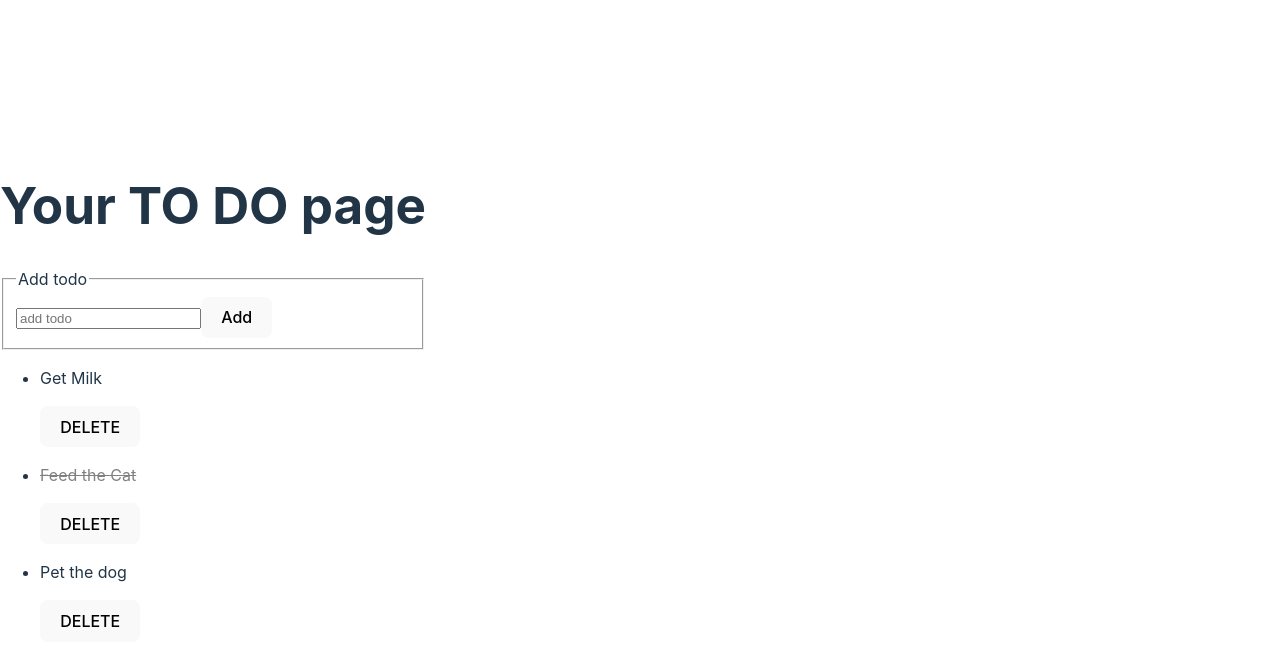
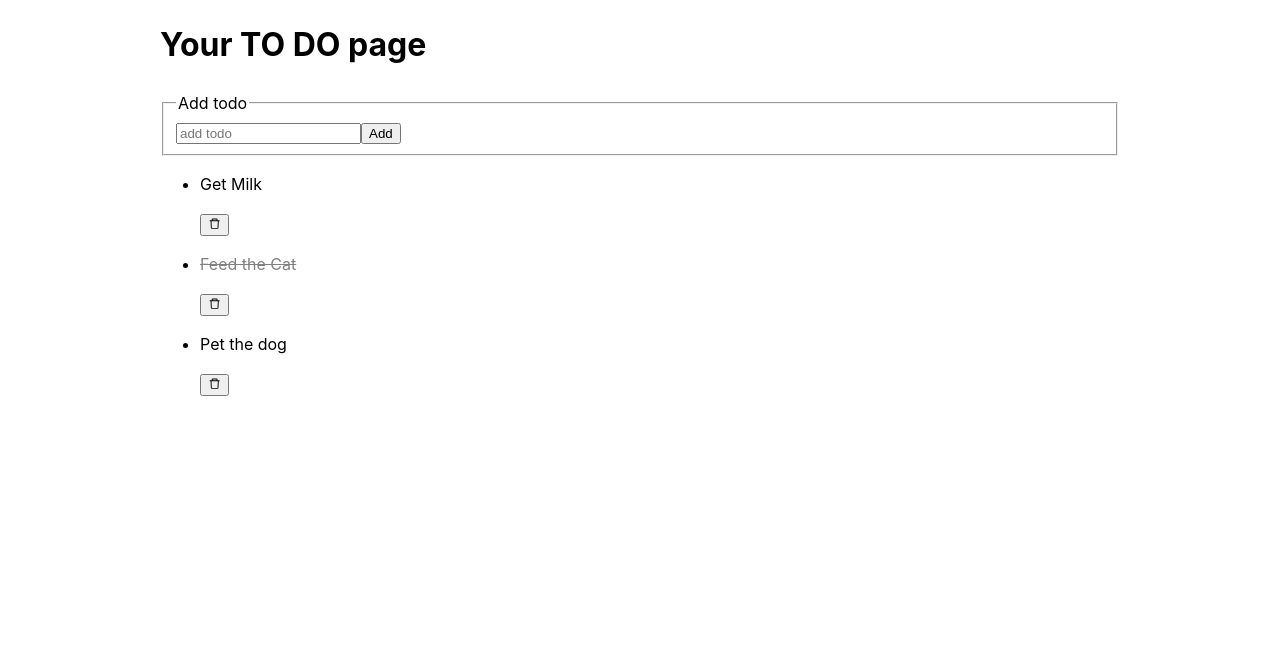
Before and after one commit to EgleUrbone/Todos-app, a React app: page / in a window 1280 px wide. Shown: the top 666 px of the page. Built offline with nearby package versions, Linux system fonts and the light colour scheme; the HTML template or start-up script is replaced by a standard one.

Commit message:
react-icons

```diff
--- a/package.json
+++ b/package.json
@@ -11,7 +11,8 @@
   },
   "dependencies": {
     "react": "^18.2.0",
-    "react-dom": "^18.2.0"
+    "react-dom": "^18.2.0",
+    "react-icons": "^4.11.0"
   },
   "devDependencies": {
     "@types/react": "^18.2.15",
--- a/src/components/todo/Todo.jsx
+++ b/src/components/todo/Todo.jsx
@@ -1,5 +1,6 @@
 import { useState } from 'react';
 import TodoItem from './TodoItem';
+import './todo.scss';
 
 const initTodos = [
   { id: 1, title: 'Get Milk', done: false },
@@ -51,18 +52,19 @@ export default function Todo() {
   }
 
   return (
-    <>
-      <h1>Your TO DO page</h1>
+    <div className='container'>
+      <h1 className='mainTitle'>Your TO DO page</h1>
       <form onSubmit={handleSubmit}>
-        <fieldset>
+        <fieldset className='fieldset'>
           <legend>Add todo</legend>
           <input
             value={newTodoVal}
             onChange={(e) => setNewTodoVal(e.target.value)}
             type='text'
             placeholder='add todo'
+            className='inputField'
           />
-          <button type='submit'>Add</button>
+          <button className='btn' type='submit'>Add</button>
         </fieldset>
       </form>
       <ul>
@@ -76,6 +78,6 @@ export default function Todo() {
           />
         ))}
       </ul>
-    </>
+    </div>
   );
 }
--- a/src/components/todo/TodoItem.jsx
+++ b/src/components/todo/TodoItem.jsx
@@ -1,11 +1,12 @@
 import './todoItem.scss';
+import {AiOutlineDelete} from 'react-icons/ai'
 
 export default function TodoItem(props) {
 
   return (
     <li className='liItem'>
       <p onClick={props.toggleDone} className={props.done  ? 'done' : ''}>{props.title}</p>
-      <button onClick={props.deleteThis}>DELETE</button>
+      <button onClick={props.deleteThis}><AiOutlineDelete /></button>
     </li>
   );
 }
--- /dev/null
+++ b/src/components/todo/todo.scss
@@ -0,0 +1,7 @@
+.container {
+  max-width: 1000px;
+  margin-left: auto;
+  margin-right: auto;
+  padding-left: 20px;
+  padding-right: 20px;
+}
--- a/src/index.css
+++ b/src/index.css
@@ -1,69 +1,9 @@
+* {
+  box-sizing: border-box;
+}
+
 :root {
   font-family: Inter, system-ui, Avenir, Helvetica, Arial, sans-serif;
   line-height: 1.5;
   font-weight: 400;
-
-  color-scheme: light dark;
-  color: rgba(255, 255, 255, 0.87);
-  background-color: #242424;
-
-  font-synthesis: none;
-  text-rendering: optimizeLegibility;
-  -webkit-font-smoothing: antialiased;
-  -moz-osx-font-smoothing: grayscale;
-  -webkit-text-size-adjust: 100%;
 }
-
-a {
-  font-weight: 500;
-  color: #646cff;
-  text-decoration: inherit;
-}
-a:hover {
-  color: #535bf2;
-}
-
-body {
-  margin: 0;
-  display: flex;
-  place-items: center;
-  min-width: 320px;
-  min-height: 100vh;
-}
-
-h1 {
-  font-size: 3.2em;
-  line-height: 1.1;
-}
-
-button {
-  border-radius: 8px;
-  border: 1px solid transparent;
-  padding: 0.6em 1.2em;
-  font-size: 1em;
-  font-weight: 500;
-  font-family: inherit;
-  background-color: #1a1a1a;
-  cursor: pointer;
-  transition: border-color 0.25s;
-}
-button:hover {
-  border-color: #646cff;
-}
-button:focus,
-button:focus-visible {
-  outline: 4px auto -webkit-focus-ring-color;
-}
-
-@media (prefers-color-scheme: light) {
-  :root {
-    color: #213547;
-    background-color: #ffffff;
-  }
-  a:hover {
-    color: #747bff;
-  }
-  button {
-    background-color: #f9f9f9;
-  }
-}
```
Also changed, not shown: 1 other file (tests, documents, lock files or other folders).
